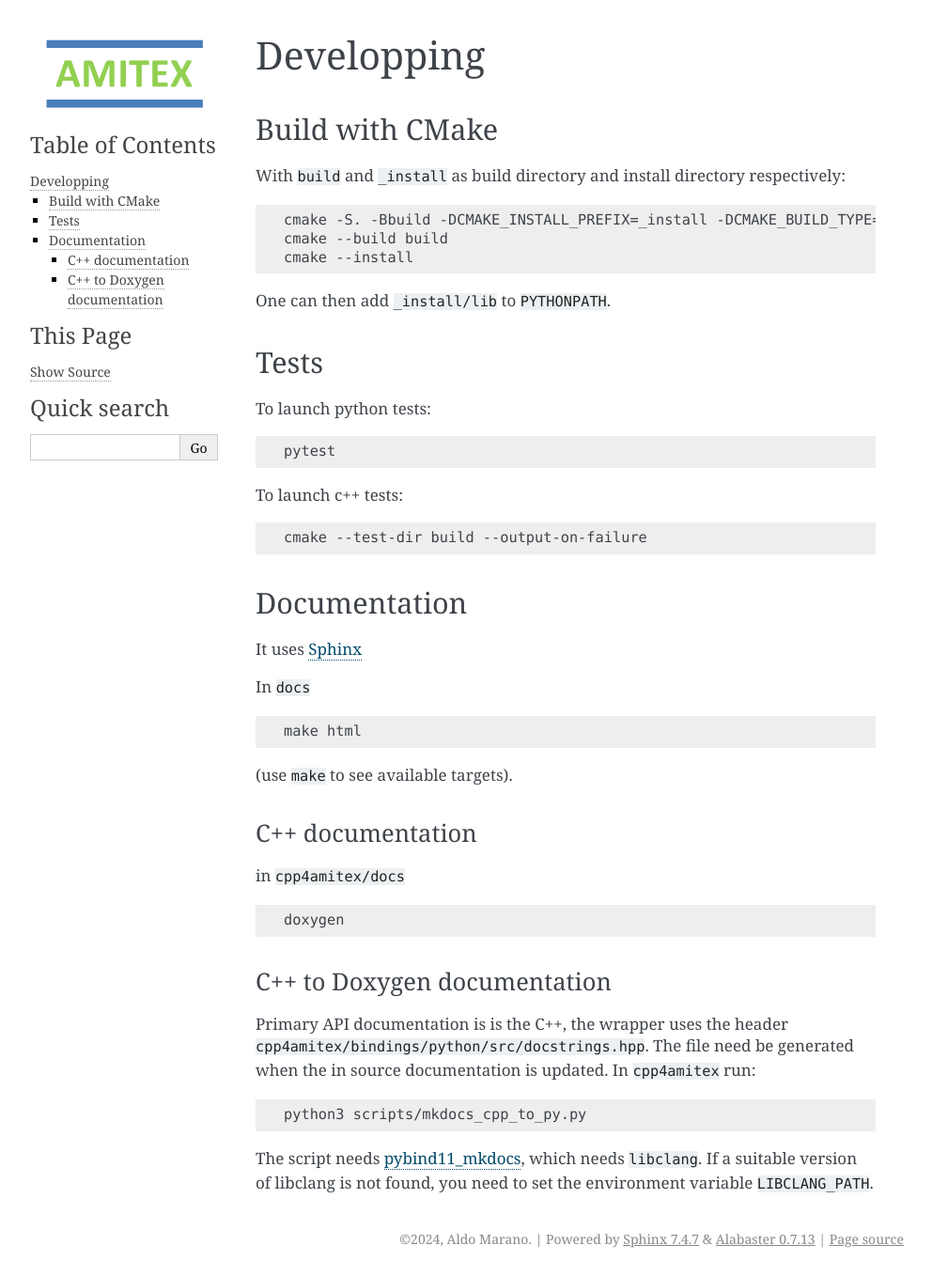
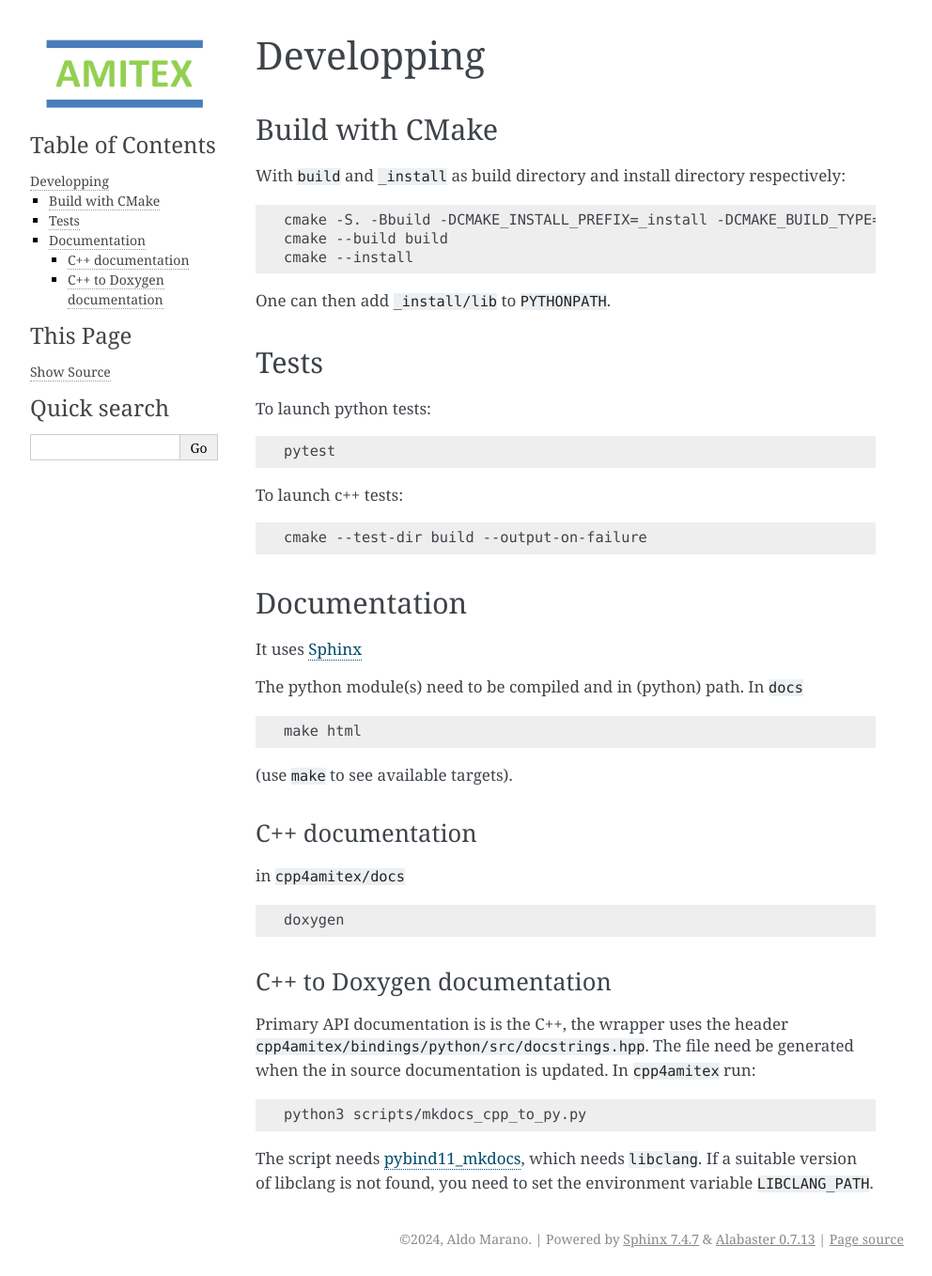
Before and after one commit to AmitexFFTP/py4amitex, a Sphinx documentation site: the page built from docs/Developping.md, in a window 1280 px wide. Shown: the whole page at 94% size, without its empty margins (148-1140 px from the left). Built offline with Sphinx 7.4.7, drawn with Linux system fonts in a browser that asks for light colours.

```diff
--- a/docs/Developping.md
+++ b/docs/Developping.md
@@ -25,7 +25,7 @@ To launch c++ tests:
 
 It uses [Sphinx](https://www.sphinx-doc.org)
 
-In ``docs``
+The python module(s) need to be compiled and in (python) path. In ``docs``
 
     make html
 
--- a/docs/conf.py
+++ b/docs/conf.py
@@ -12,7 +12,7 @@
 #
 import os
 import sys
-sys.path.insert(0, os.path.abspath(os.getenv('PY4AMITEX_DIR', '../_install/lib')))
+# sys.path.insert(0, os.path.abspath('..'))
 
 # -- Project information -----------------------------------------------------
 
```
Also changed, not shown: 2 other files.
